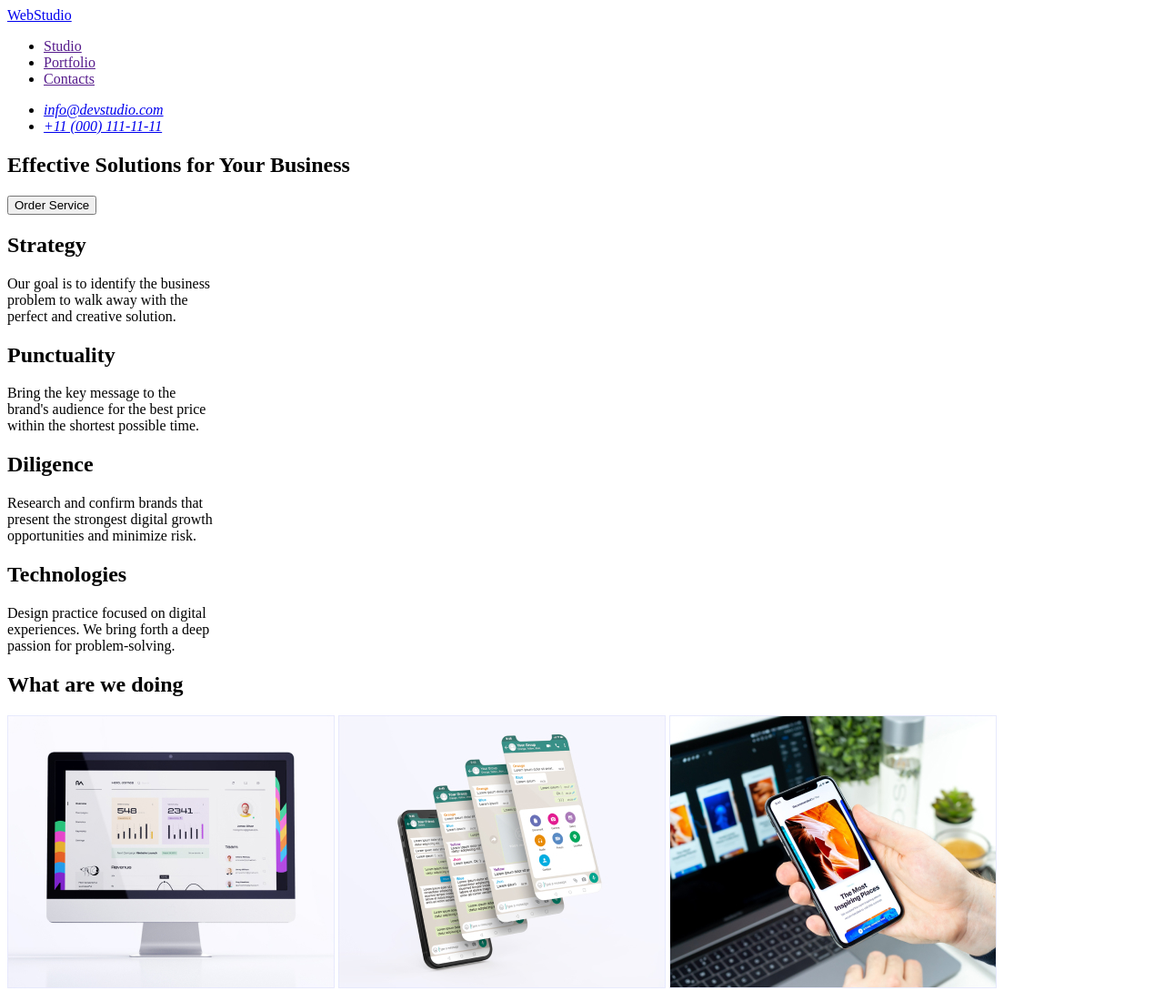
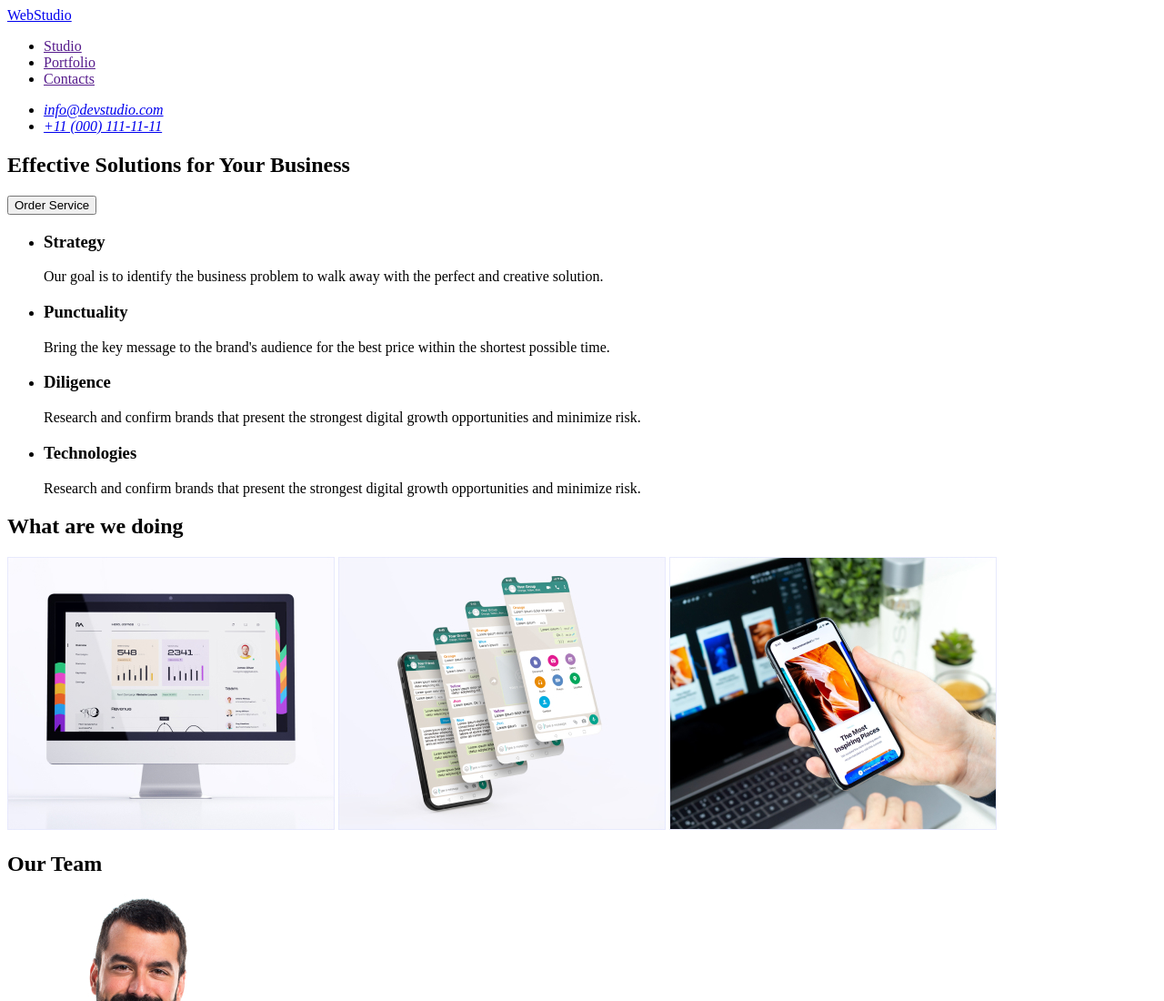
Before and after one commit to Georgy1995/tutorial, a plain HTML site: page index.html in a window 1280 px wide. Shown: the top 1100 px of the page at 91% size. Drawn offline with Linux system fonts and the light colour scheme.

Commit message:
Update index.html

```diff
--- a/index.html
+++ b/index.html
@@ -29,30 +29,37 @@
         <button type="button">Order Service</button>
       </section>
       <section>
-        <h2>Strategy</h2>
+        <h2 hidden>заголовок</h2>
+        <ul>
+          <li>
+            <h3>Strategy</h3>
             <p>
-          Our goal is to identify the business <br />
-          problem to walk away with the<br />
+              Our goal is to identify the business problem to walk away with the
               perfect and creative solution.
             </p>
-        <h2>Punctuality</h2>
+          </li>
+          <li>
+            <h3>Punctuality</h3>
             <p>
-          Bring the key message to the<br />
-          brand's audience for the best price<br />
+              Bring the key message to the brand's audience for the best price
               within the shortest possible time.
             </p>
-        <h2>Diligence</h2>
+          </li>
+          <li>
+            <h3>Diligence</h3>
             <p>
-          Research and confirm brands that<br />
-          present the strongest digital growth<br />
-          opportunities and minimize risk.
+              Research and confirm brands that present the strongest digital
+              growth opportunities and minimize risk.
             </p>
-        <h2>Technologies</h2>
+          </li>
+          <li>
+            <h3>Technologies</h3>
             <p>
-          Design practice focused on digital<br />
-          experiences. We bring forth a deep<br />
-          passion for problem-solving.
+              Research and confirm brands that present the strongest digital
+              growth opportunities and minimize risk.
             </p>
+          </li>
+        </ul>
       </section>
       <section>
         <h2>What are we doing</h2>
@@ -92,10 +99,9 @@
       </section>
     </main>
     <footer>
-      <a href="index.html">WebStudio</a>
+      <a href="./index.html">WebStudio</a>
       <p>
-        Increase the flow of customers and <br />
-        sales for your business with digital <br />
+        Increase the flow of customers and sales for your business with digital
         marketing & growth solutions.
       </p>
     </footer>
```
Lines whose indentation alone changed are shown as unchanged.
